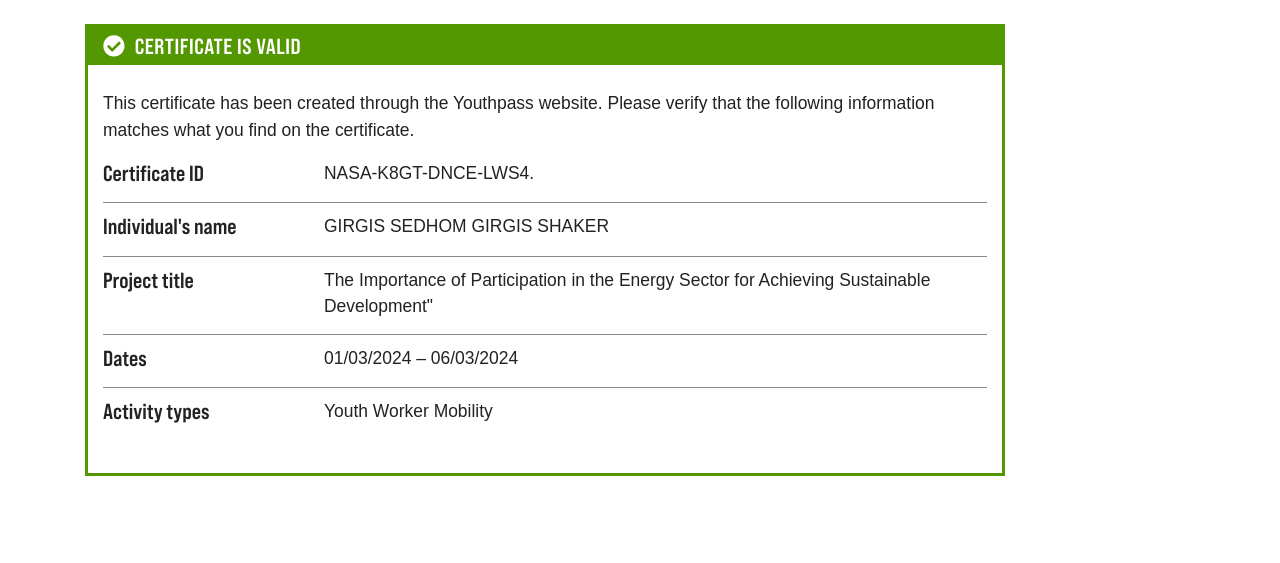
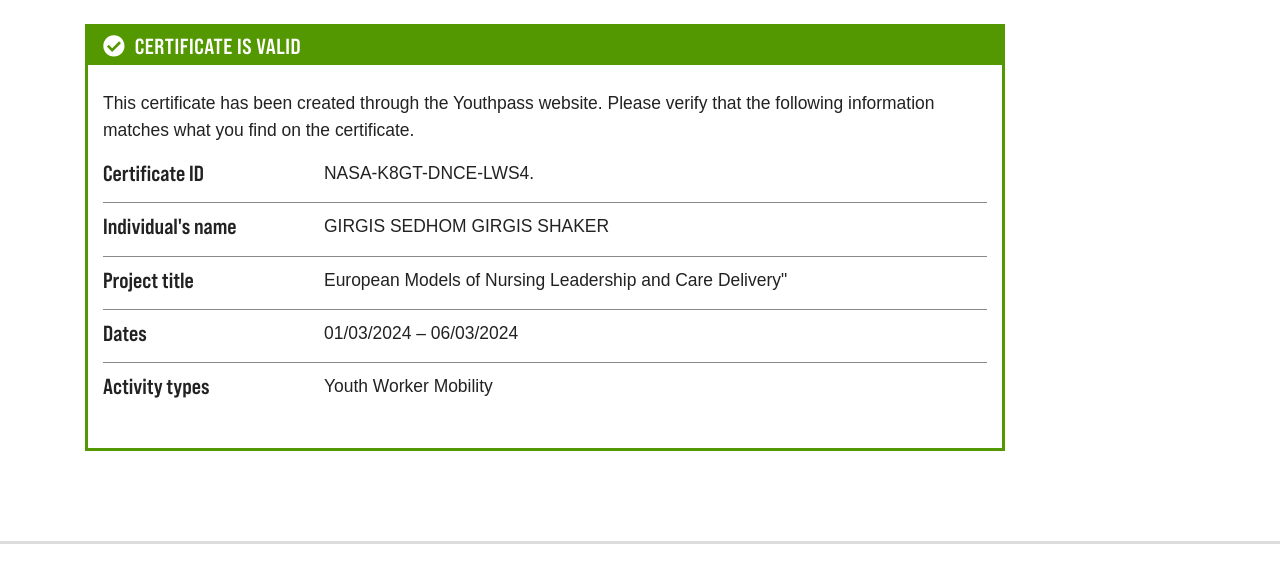
Before and after one commit to youthpass/youthpass.uss, a plain HTML site: page index.html in a window 1280 px wide. Shown: the part 237-800 px from the top of the page. Drawn offline with Linux system fonts and the light colour scheme.

Commit message:
index.html

```diff
--- a/index.html
+++ b/index.html
@@ -184,7 +184,7 @@
  <dd class=yp-summary-list__actions><dt class=yp-summary-list__key>Individual's name</dt>
  <dd class=yp-summary-list__value>GIRGIS SEDHOM GIRGIS SHAKER</dd>
  <dd class=yp-summary-list__actions><dt class=yp-summary-list__key>Project title</dt>
- <dd class=yp-summary-list__value>The Importance of Participation in the Energy Sector for Achieving Sustainable Development"</dd>
+ <dd class=yp-summary-list__value>European Models of Nursing Leadership and Care Delivery"</dd>
  <dd class=yp-summary-list__actions><dt class=yp-summary-list__key>Dates</dt>
  <dd class=yp-summary-list__value>01/03/2024 – 06/03/2024</dd>
  <dd class=yp-summary-list__actions><dt class=yp-summary-list__key>Activity types</dt>
```
